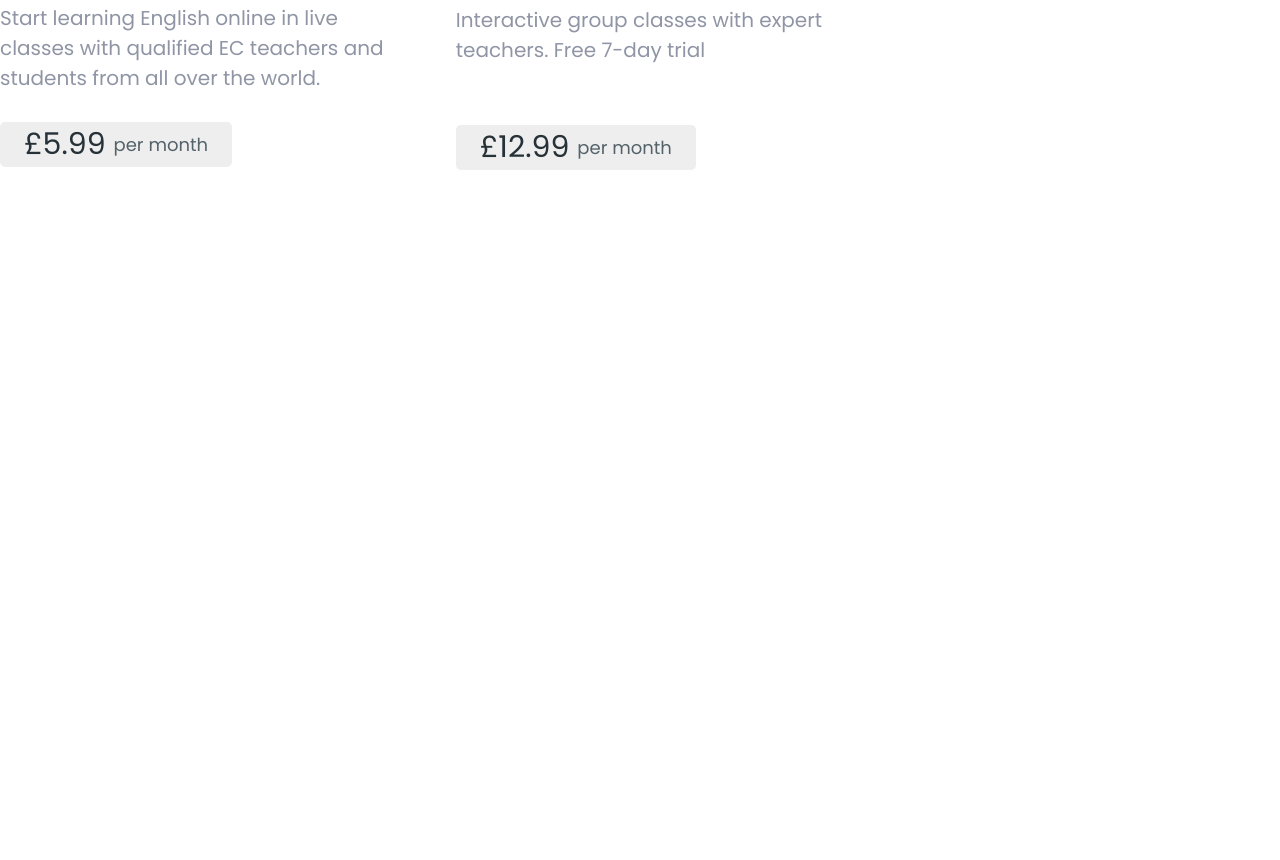
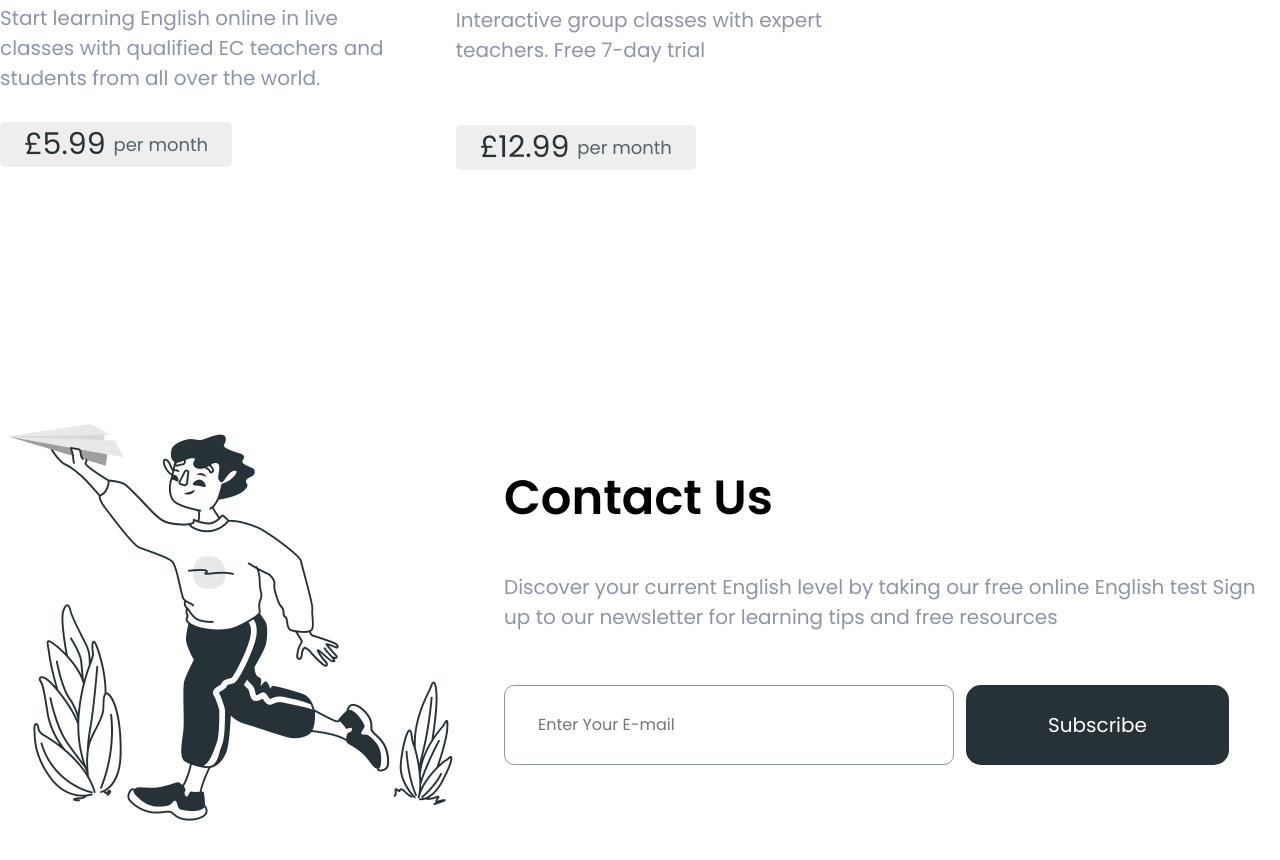
Before and after one commit to IlyaKovanov/html_britlex, a plain HTML site: page index.html in a window 1280 px wide. Shown: the part 3542-4402 px from the top of the page. Before the commit the page ends 3842 px from the top, so only its background shows below. Drawn offline with Linux system fonts and the light colour scheme.

Commit message:
верстка блока contacts

```diff
--- a/css/style.css
+++ b/css/style.css
@@ -355,3 +355,44 @@ body {
     /* line-height: 27px; */
     color: #546269;
 }
+.contacts {
+    padding: 124px 0;
+}
+.contacts-flex {
+    display: flex;
+    justify-content: space-between;
+}
+.contacts__img {
+    max-width: 477px;
+}
+.contacts-text {
+    font-weight: 400;
+    font-size: 20px;
+    color: #8F95A5;
+    max-width: 776px;
+}
+.contacts-text p {
+    margin-bottom: 53px;
+}
+.contacts__title {
+    padding-top: 45px;
+    margin-bottom: 45px;
+}
+.subscribe {
+    display: flex;
+}
+.template__btn {
+}
+.subscribe__input {
+    border: 1px solid #8F95A5;
+    border-radius: 10px;
+    margin-right: 12px;
+    min-width: 450px;
+    padding-left: 33px;
+    font-weight: 400;
+    font-size: 16px;
+    color: #8F95A5;
+}
+.subscribe__btn {
+    padding: 23px 80px;
+}
--- a/index.html
+++ b/index.html
@@ -139,7 +139,19 @@
         </section>
 
         <section class="contacts">
-
+            <div class="wrapper">
+                <div class="contacts-flex">
+                    <img class="contacts__img" src="img/contact.png" alt="contacts image">
+                    <div class="contacts-text">
+                        <h2 class="section-title contacts__title">Contact Us</h2>
+                        <p>Discover your current English level by taking our free online English test Sign up to our newsletter for learning tips and free resources</p>
+                        <form class="subscribe" action="">
+                            <input class="subscribe__input" type="text" name="email" placeholder="Enter Your E-mail">
+                            <button class="template__btn subscribe__btn" type="submit">Subscribe</button>
+                        </form>
+                    </div>
+                </div>
+            </div>
         </section>
 
     </main>
```
